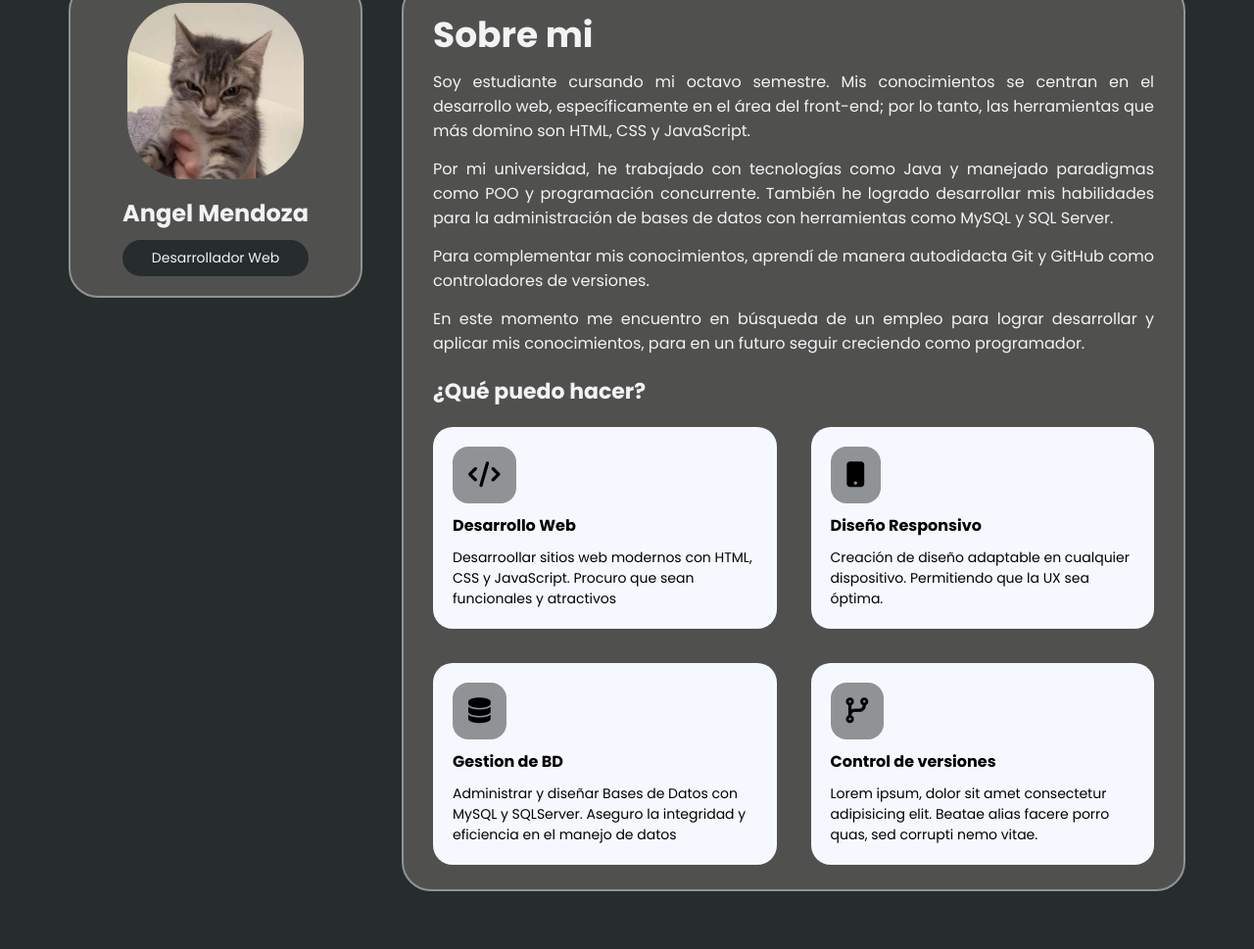
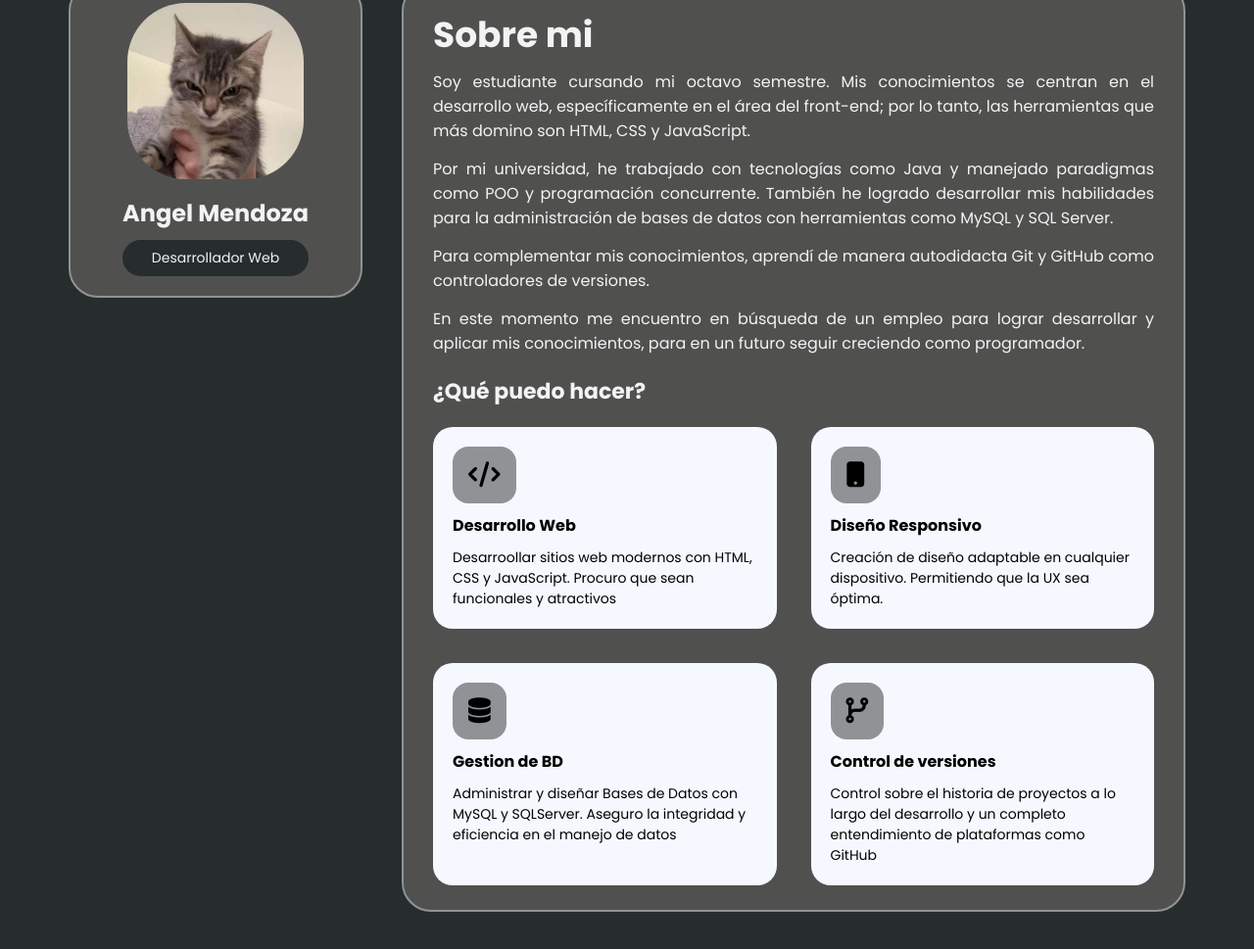
Before and after one commit to AngelDanielMendoza/AngelDanielMendoza.github.io, a plain HTML site: page pages/index.html in a window 1280 px wide. Shown: the part 169-1138 px from the top of the page at 98% size. Drawn offline with Linux system fonts and the light colour scheme.

Commit message:
Modificaciones del texto de apartado sobre mi

```diff
--- a/pages/index.html
+++ b/pages/index.html
@@ -66,7 +66,7 @@
                             <i class="fa-solid fa-code-branch"></i>
                             <div class="item-info">
                                 <h3>Control de versiones</h3>
-                                <p>Lorem ipsum, dolor sit amet consectetur adipisicing elit. Beatae alias facere porro quas, sed corrupti nemo vitae.</p>
+                                <p>Control sobre el historia de proyectos a lo largo del desarrollo y un completo entendimiento de plataformas como GitHub</p>
                             </div>
                         </div>
                     </div>
```
